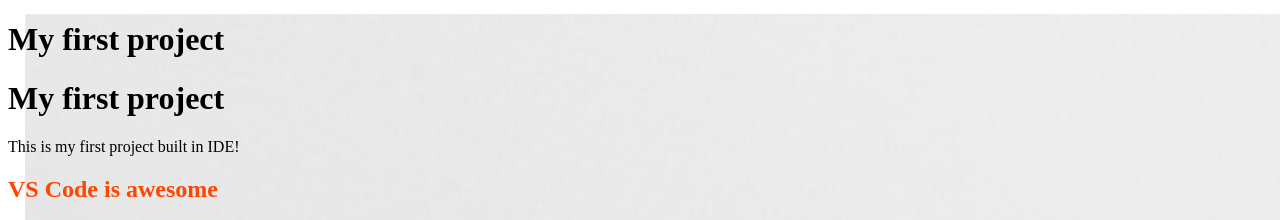
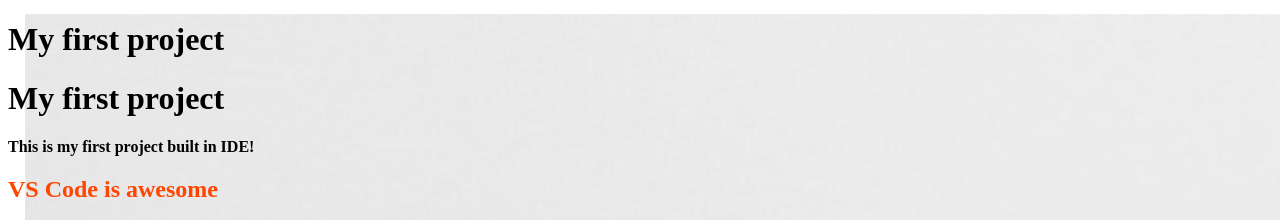
Before and after one commit to Ray786719/my-first-project, a plain HTML site: page index.html in a window 1280 px wide. Shown: the top 220 px of the page. Drawn offline with Linux system fonts and the light colour scheme.

Commit message:
Fix the style for a paragraph under h1

```diff
--- a/assets/css/styles.css
+++ b/assets/css/styles.css
@@ -2,4 +2,4 @@ body { background-color: lightgrey; background-image: url("../images/background-
 
 h2 { color: orangered; }
 
-p { font: bold;}
+p { font-weight: bold;}
```
